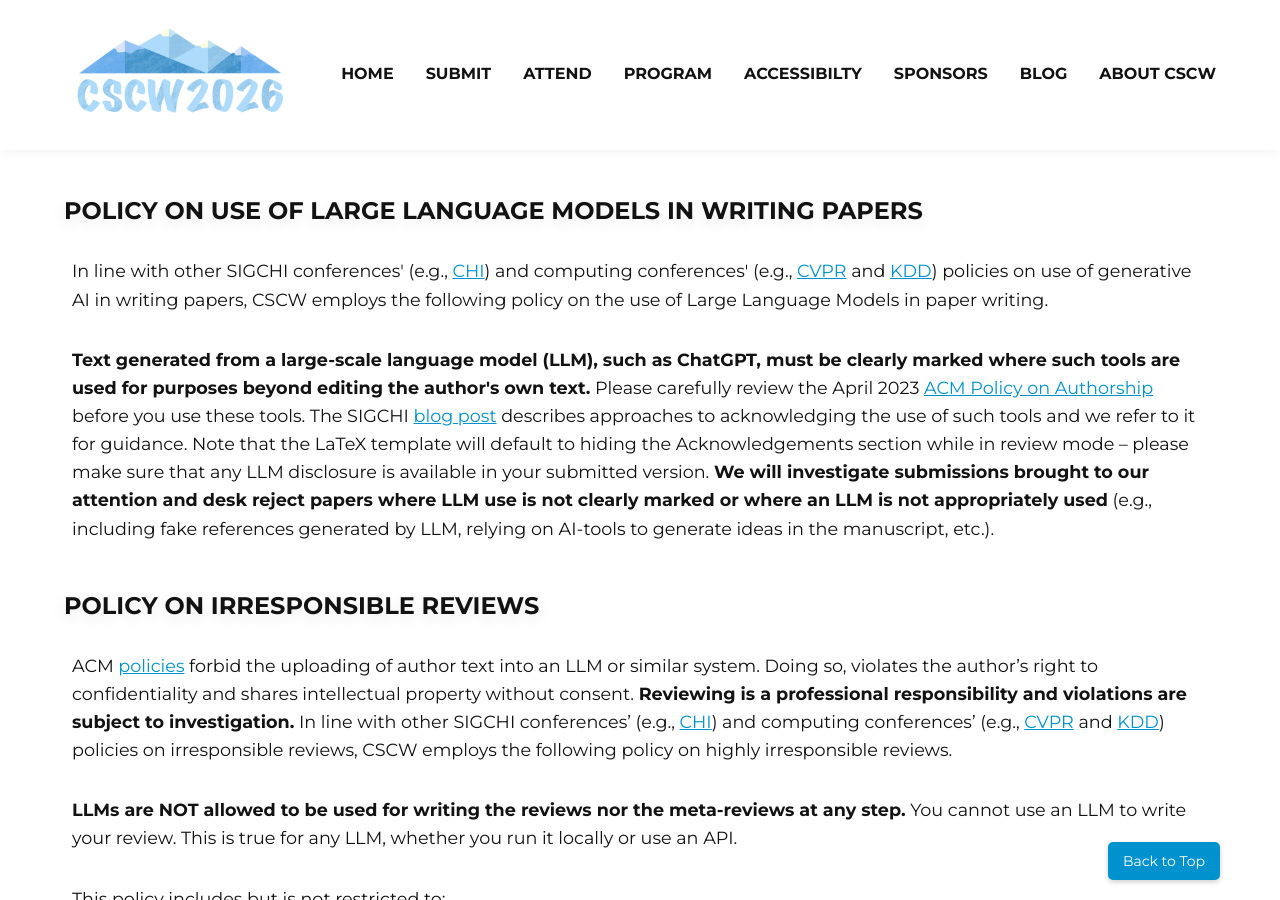
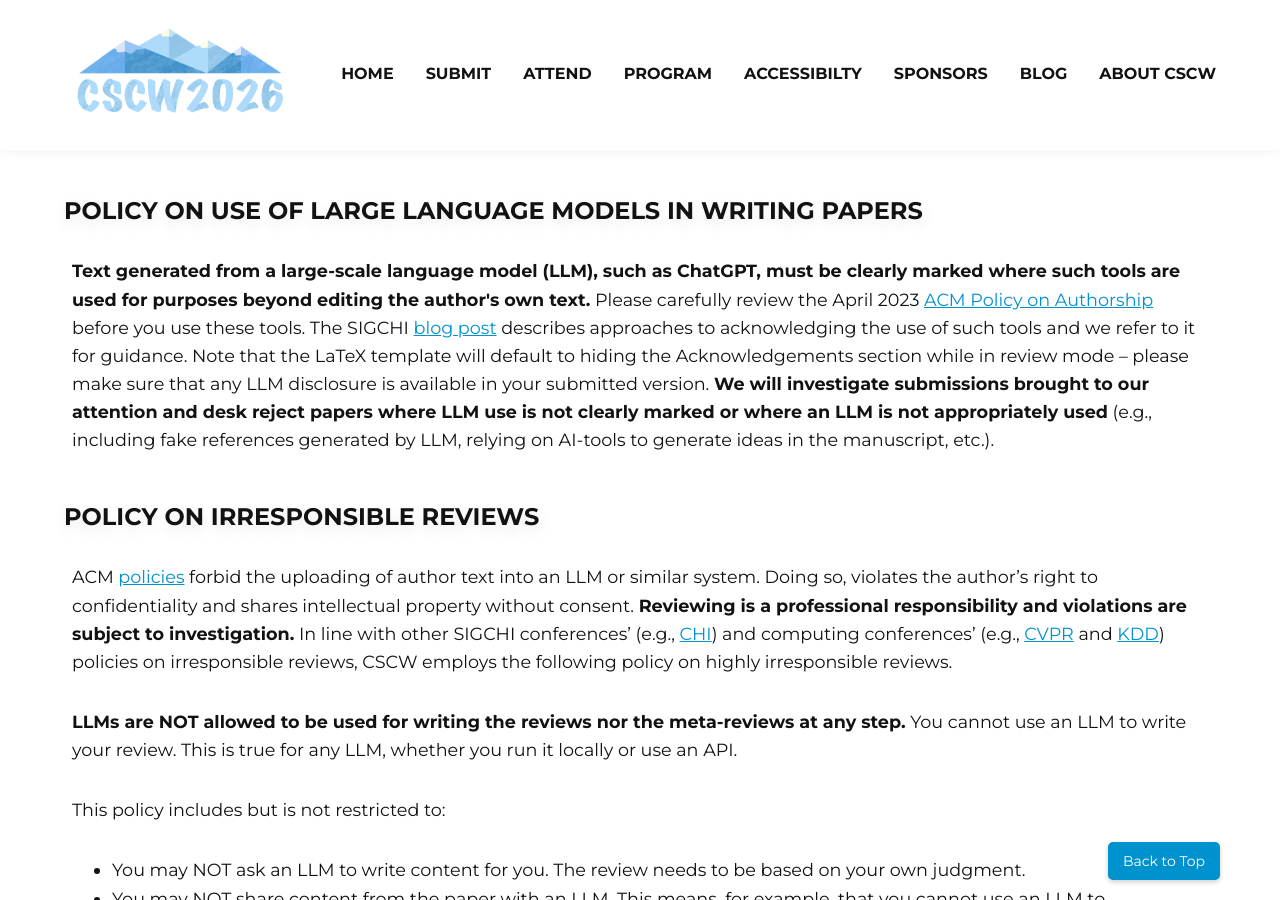
Before and after one commit to anthonypinter/cscw2026-website, a Jekyll site: the page built from rolling.html, in a window 1280 px wide and 900 px high, scrolled down 8172 px. Built offline with Jekyll 4.4.1, drawn with Linux system fonts in a browser that asks for light colours.

Commit message:
update to rolling (gen ai)

```diff
--- a/rolling.html
+++ b/rolling.html
@@ -295,9 +297,9 @@
 
        <h3>POLICY ON USE OF LARGE LANGUAGE MODELS IN WRITING PAPERS</h3>
 
-       <div class="page-text">
+       <!-- <div class="page-text">
         In line with other SIGCHI conferences' (e.g., <a href="https://chi2025.acm.org/for-authors/papers/">CHI</a>) and computing conferences' (e.g., <a href="https://cvpr.thecvf.com/Conferences/2025/CVPRChanges">CVPR</a> and <a href="https://kdd2025.kdd.org/research-track-call-for-papers/">KDD</a>) policies on use of generative AI in writing papers, CSCW employs the following policy on the use of Large Language Models in paper writing.
-       </div>
+       </div> -->
 
        <div class="page-text">
         <strong>Text generated from a large-scale language model (LLM), such as ChatGPT, must be clearly marked where such tools are used for purposes beyond editing the author's own text.</strong> Please carefully review the April 2023 <a href="https://www.acm.org/publications/policies/new-acm-policy-on-authorship">ACM Policy on Authorship</a> before you use these tools. The SIGCHI <a href="https://medium.com/sigchi/acm-publications-policy-guidance-for-sigchi-venues-87332173aad1">blog post</a> describes approaches to acknowledging the use of such tools and we refer to it for guidance. Note that the LaTeX template will default to hiding the Acknowledgements section while in review mode – please make sure that any LLM disclosure is available in your submitted version. <strong>We will investigate submissions brought to our attention and desk reject papers where LLM use is not clearly marked or where an LLM is not appropriately used</strong> (e.g., including fake references generated by LLM, relying on AI-tools to generate ideas in the manuscript, etc.).
```
Also changed, not shown: other parts of rolling.html (+3 -1 lines), 1 other file.
